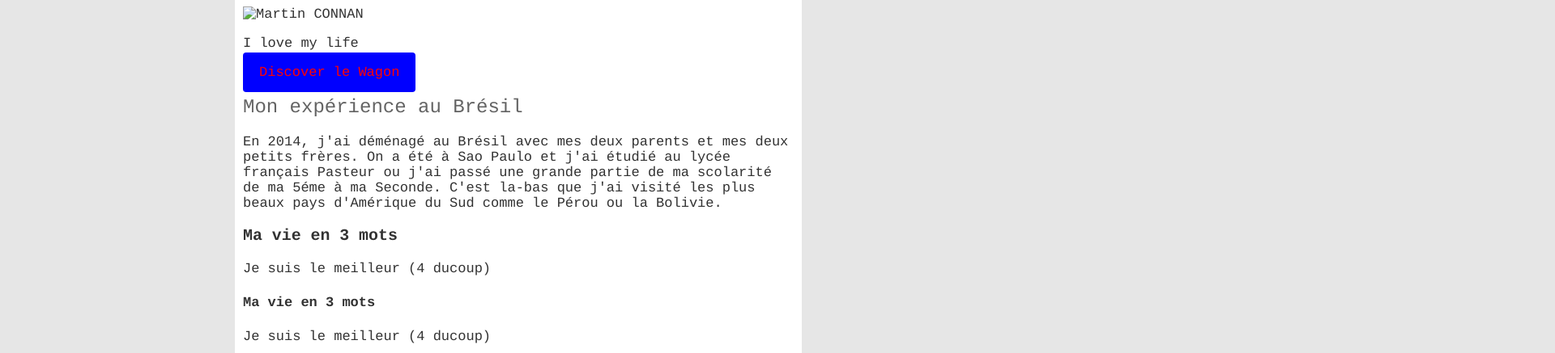
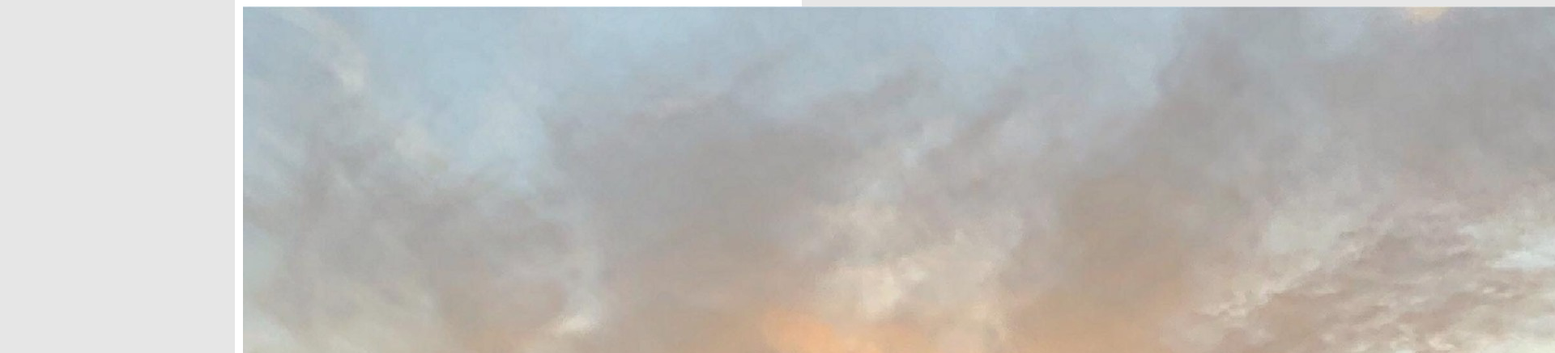
Before and after one commit to MartinCONNAN/Martin-profile, a plain HTML site: page index.html in a window 1280 px wide. Shown: the part 94-531 px from the top of the page at 81% size, 1920 px wide, since content can reach past the window. Drawn offline with Linux system fonts and the light colour scheme.

Commit message:
Add files via upload

```diff
--- a/index.html
+++ b/index.html
@@ -14,7 +14,7 @@
    <div class="container">
 	 <div class="element">
       <h1>Hello i'm Martin</h1>
-      <img src="image/Profile.jpeg" alt="Martin CONNAN">
+      <img src="image/Profile-picture.png" alt="Martin CONNAN">
       <p>I love my life</p>
       <a href="https://lewagon.com" class="btn-blue">Discover le Wagon</a>
      </div>
@@ -58,13 +58,4 @@
 
    </body>
 
-
-
-
-
-
-
-
-
-
 </html>
```
Also changed, not shown: image/profile-picture.png (added).
